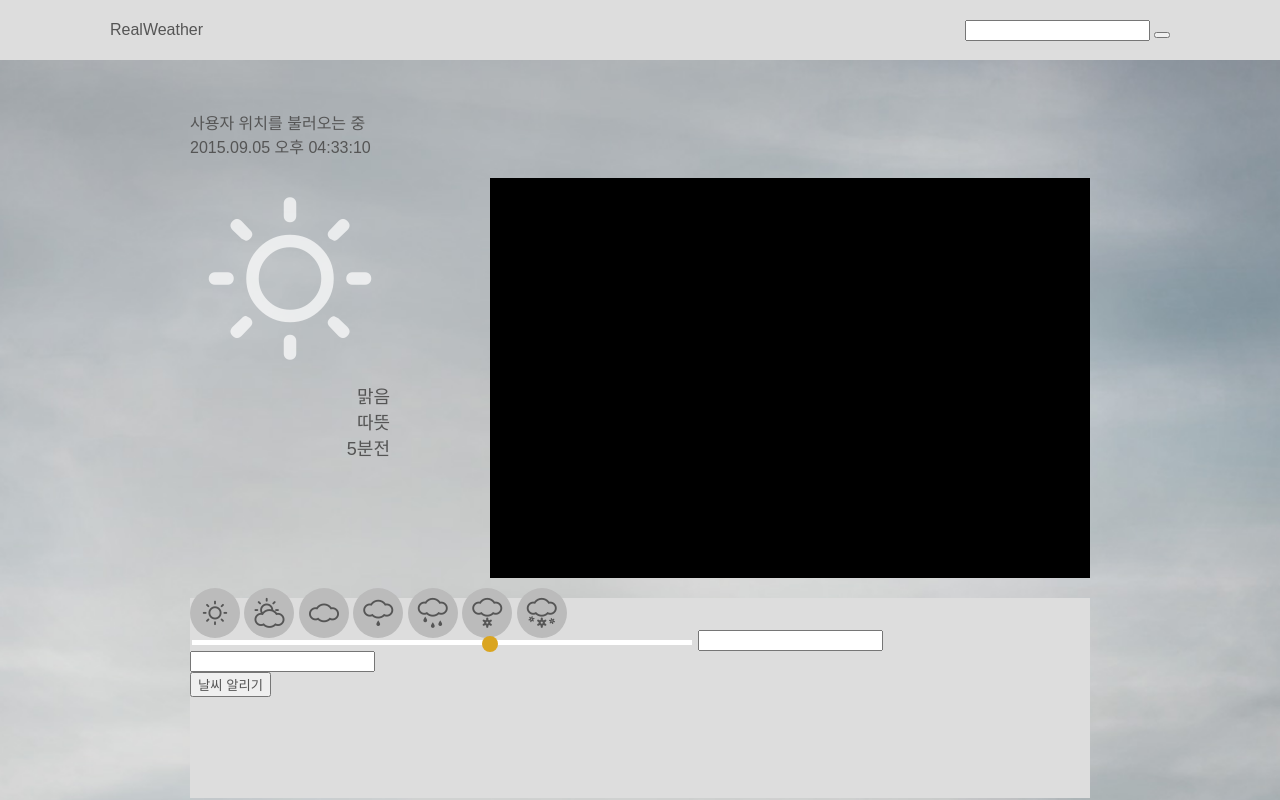
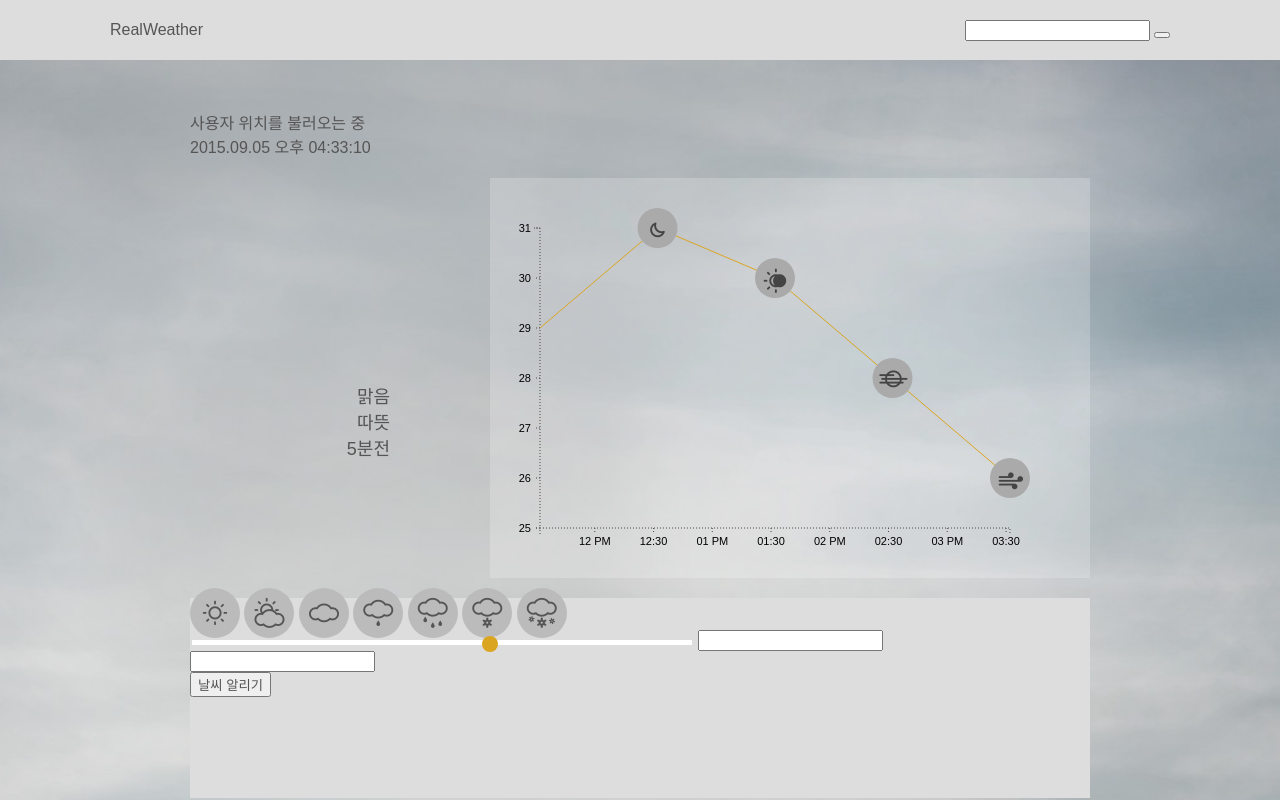
Before and after one commit to byjo/RealWeather, a website: page index.html in a window 1280 px wide. Drawn offline with Linux system fonts and the light colour scheme.

Commit message:
#3 style update and formatting data

```diff
--- a/asset/graph.js
+++ b/asset/graph.js
@@ -1,18 +1,15 @@
-
-
 (function() {
-
 	var data = [
-		{date: 1, temperature: 29},
-		{date: 2, temperature: 31},
-		{date: 3, temperature: 30},
-		{date: 4, temperature: 28},
-		{date: 5, temperature: 26}
+		{datetime: "2015-09-12T11:32:02.075Z", temperature: 29, sky: "B"},
+		{datetime: "2015-09-12T12:32:02.075Z", temperature: 31, sky: "C"},
+		{datetime: "2015-09-12T13:32:02.075Z", temperature: 30, sky: "D"},
+		{datetime: "2015-09-12T14:32:02.075Z", temperature: 28, sky: "E"},
+		{datetime: "2015-09-12T15:32:02.075Z", temperature: 26, sky: "F"}
 	];
 
-	var width = 800;
-	var height = 500;
-	var margin = {top:50, right:100, bottom: 50, left: 100};
+	var width = 600;
+	var height = 400;
+	var margin = {top:50, right:80, bottom: 50, left: 50};
 
 	var minTemp = d3.min(data, function(d) {
 		return d.temperature;
@@ -20,14 +17,20 @@
 	var maxTemp = d3.max(data, function(d) {
 		return d.temperature;
 	});
+	var mindate = new Date(data[0].datetime);
+	var maxdate = new Date(data[data.length-1].datetime);
 
-	var x = d3.scale.linear().range([margin.left, width-margin.right]).domain([1, 5]);
-	var y = d3.scale.linear().range([height-margin.top, margin.bottom]).domain([minTemp, maxTemp]);
+	// x, y축 범위 정하기
+	var x = d3.time.scale().range([margin.left, width-margin.right]).domain([mindate, maxdate]);
+	var y = d3.scale.linear().range([height-margin.top, margin.bottom]).domain([minTemp-1, maxTemp]);
 
+
+	// x, y축 attribute 설정
 	var xAxis = d3.svg.axis()
 		.scale(x)
 		.orient("bottom")
-		.ticks(5)
+		//.ticks(data.length)
+		//.tickForamt(d3.time.format("%m/%d %H:%M"))
 		.tickSubdivide(true);
 
 	var yAxis = d3.svg.axis()
@@ -36,8 +39,11 @@
 		.ticks(5)
 		.tickSubdivide(true);
 
-	var svg = d3.select("#d3Graph");
 
+	var svg = d3.select(".weather_graph");
+
+
+	// x축, y축 그리기
 	svg.append("svg:g")
 		.attr("class", "axis")
 		.attr("transform", "translate(0," + (height - margin.bottom) + ")")
@@ -49,18 +55,44 @@
 		.call(yAxis);
 
 
+	// graph line 그릴 때 x, y좌표 찾는 function
 	var lineFunc = d3.svg.line()
 		.x(function(d) {
-			return x(d.date);
+			return x(new Date(d.datetime));
 		})
 		.y(function(d) {
 			return y(d.temperature);
 		})
-		.interpolate("linear");
+		.interpolate("interpolate");
 
+
+	// graph line 그리기
 	svg.append("svg:path")
 		.attr("d", lineFunc(data))
 		.attr("class", "lines");
 
+	var dotGroup = svg.append("svg:g");
+
+	dotGroup.append("svg:g")
+		.selectAll("dot")
+		.data(data)
+		.enter().append("circle")
+		.attr("cx", function(d) {return x(new Date(d.datetime));})
+		.attr("cy", function(d) {return y(d.temperature);})
+		.attr("class", "rect")
+		.text(function(d) {return d.sky;});
+
+	// graph dot 그리기
+	dotGroup.append("svg:g")
+		.attr("class", "points")
+		.selectAll("dot")
+		.data(data)
+		.enter().append("text")
+		.attr("x", function(d) {return x(new Date(d.datetime))-15;})
+		.attr("y", function(d) {return y(d.temperature)+15;})
+		.attr("class", "icon")
+		.text(function(d) {return d.sky;});
+
+
 
 }());
--- a/asset/graphstyle.css
+++ b/asset/graphstyle.css
@@ -2,7 +2,7 @@ svg.weather_graph {
 	width: 600px;
 	height: 400px;
   float: right;
-  background-color: black;
+  background-color: rgba(255,255,255,0.2);
 }
 
 .axis path, .axis line {
@@ -13,8 +13,6 @@ svg.weather_graph {
 }
 
 svg.weather_graph .labels {
-  font-family: Arial;
-  font-size: 14px;
   kerning: 1;
 }
 
@@ -26,9 +24,21 @@ svg.weather_graph .labels.y-labels {
   text-anchor: end;
 }
 
-svg.weather_graph .points {
+.axis text {
+  font-family: sans-serif;
+  font-size: 11px;
+}
+
+/*svg.weather_graph .points {
   stroke: white;
   stroke-width: 3;
+}*/
+
+svg.weather_graph .icon {
+  font-family: 'MeteoconsRegular';
+  content: attr(data-icon);
+  font-size: 30px;
+  fill: #444;
 }
 
 svg.weather_graph .first_set {
@@ -37,5 +47,14 @@ svg.weather_graph .first_set {
 
 svg.weather_graph .lines {
   fill: none;
-  stroke: #00554D;
+  stroke: goldenrod;
 }
+
+svg.weather_graph .rect {
+  r: 20;
+  fill: #aaa;
+}
+
+.rect:first-child, .icon:first-child {
+  visibility: hidden;
+}
--- a/asset/style.css
+++ b/asset/style.css
@@ -126,6 +126,8 @@ input[type=range]::-webkit-slider-thumb {
 }
 
 
+
+
 /*input[type=range]:focus::-webkit-slider-runnable-track {
     background: #ccc;
 }*/
--- a/index.html
+++ b/index.html
@@ -91,6 +91,8 @@
 		</footer>
 
 		<script type="text/javascript" src="asset/jquery-1.11.3.js"></script>
+		<script type="text/javascript" src="asset/d3.js"></script>
 		<script type="text/javascript" src="asset/realweather.js"></script>
+		<script type="text/javascript" src="asset/graph.js"></script>
 	</body>
 </html>
```
